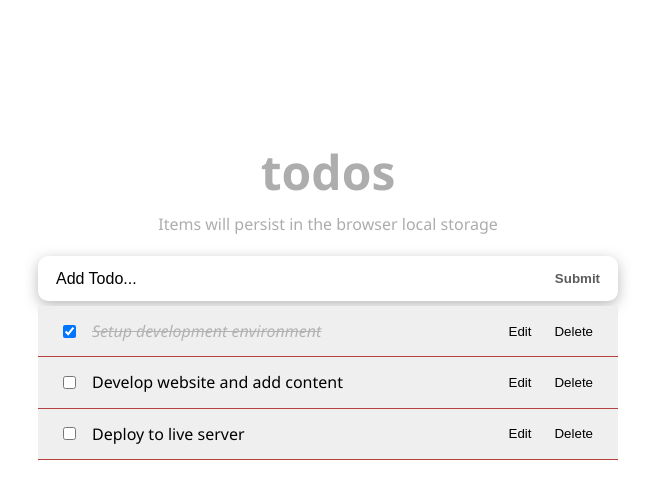
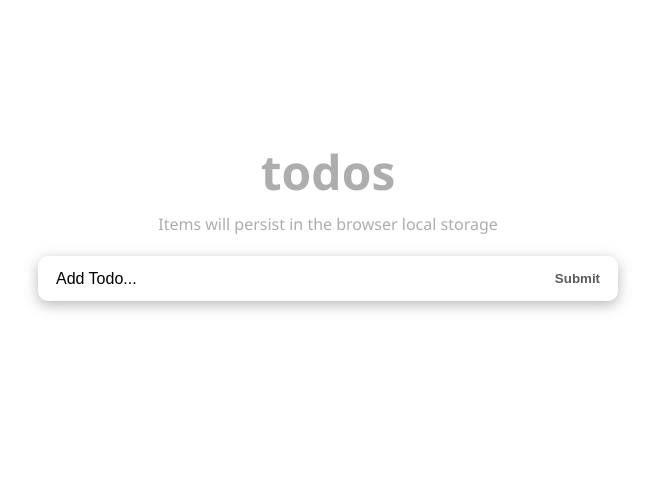
Before and after one commit to MarcoDiaz2000/react-tutorial, a React (Vite) app: page / in a window 1280 px wide. Shown: the top 498 px of the page, without its empty margins (312-967 px from the left). Built offline with nearby package versions, Linux system fonts and the light colour scheme.

Commit message:
Part 10 - Using LocalStorage with React

```diff
--- a/src/components/TodosLogic.jsx
+++ b/src/components/TodosLogic.jsx
@@ -1,26 +1,23 @@
-import { useState } from 'react';
+import { useState, useEffect } from 'react';
 import InputTodo from '@/components/InputTodo';
 import TodosList from '@/components/TodosList';
 import { v4 as uuidv4 } from "uuid";
 
 const TodosLogic = () => {
-  const [todos, setTodos] = useState([
-    {
-      id: uuidv4(),
-      title: 'Setup development environment',
-      completed: true,
-    },
-    {
-      id: uuidv4(),
-      title: 'Develop website and add content',
-      completed: false,
-    },
-    {
-      id: uuidv4(),
-      title: 'Deploy to live server',
-      completed: false,
-    },
-  ]);
+  const [todos, setTodos] = useState(getInitialTodos());
+
+  function getInitialTodos() {
+    // getting stored items
+    const temp = localStorage.getItem('todos');
+    const savedTodos = JSON.parse(temp);
+    return savedTodos || [];
+  }
+
+  useEffect(() => {
+    // storing todos items
+    const temp = JSON.stringify(todos);
+    localStorage.setItem('todos', temp);
+  }, [todos]);
 
   const handleChange = (id) => {
     setTodos((prevState) =>
```
